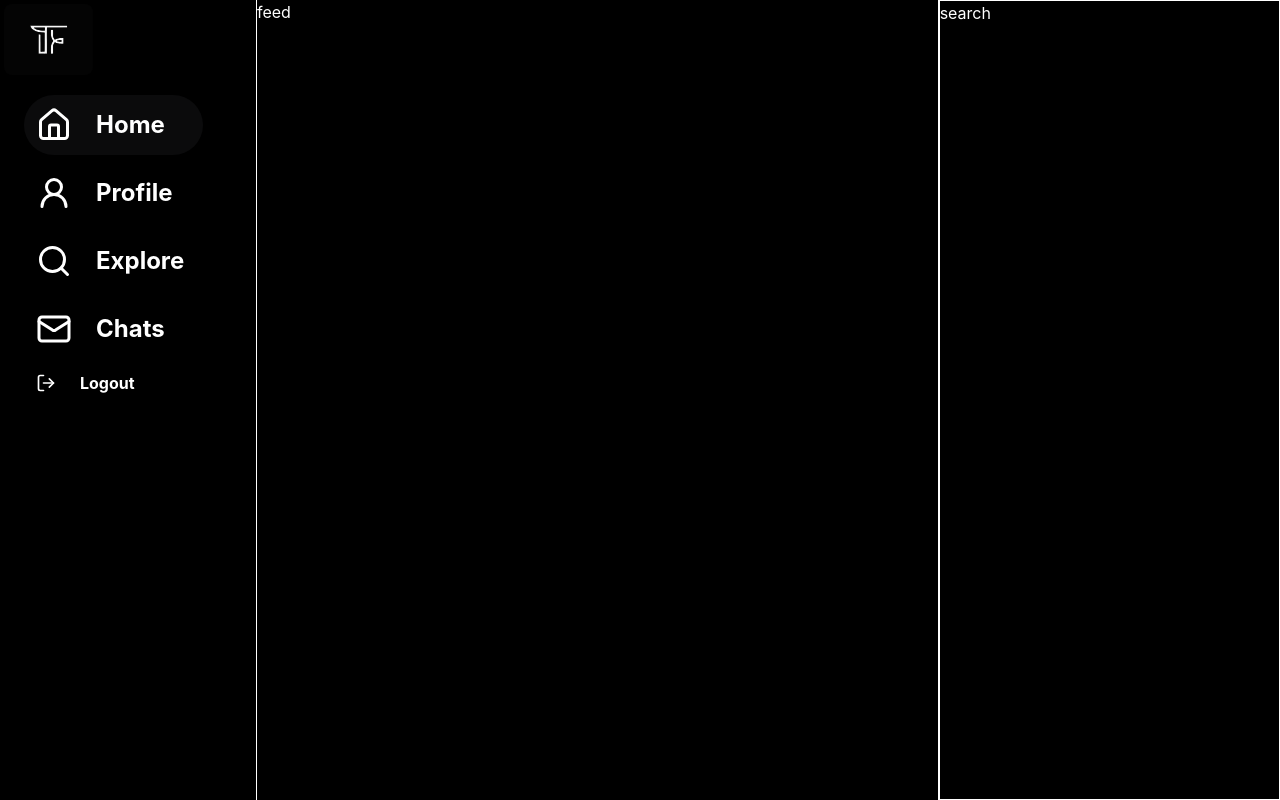
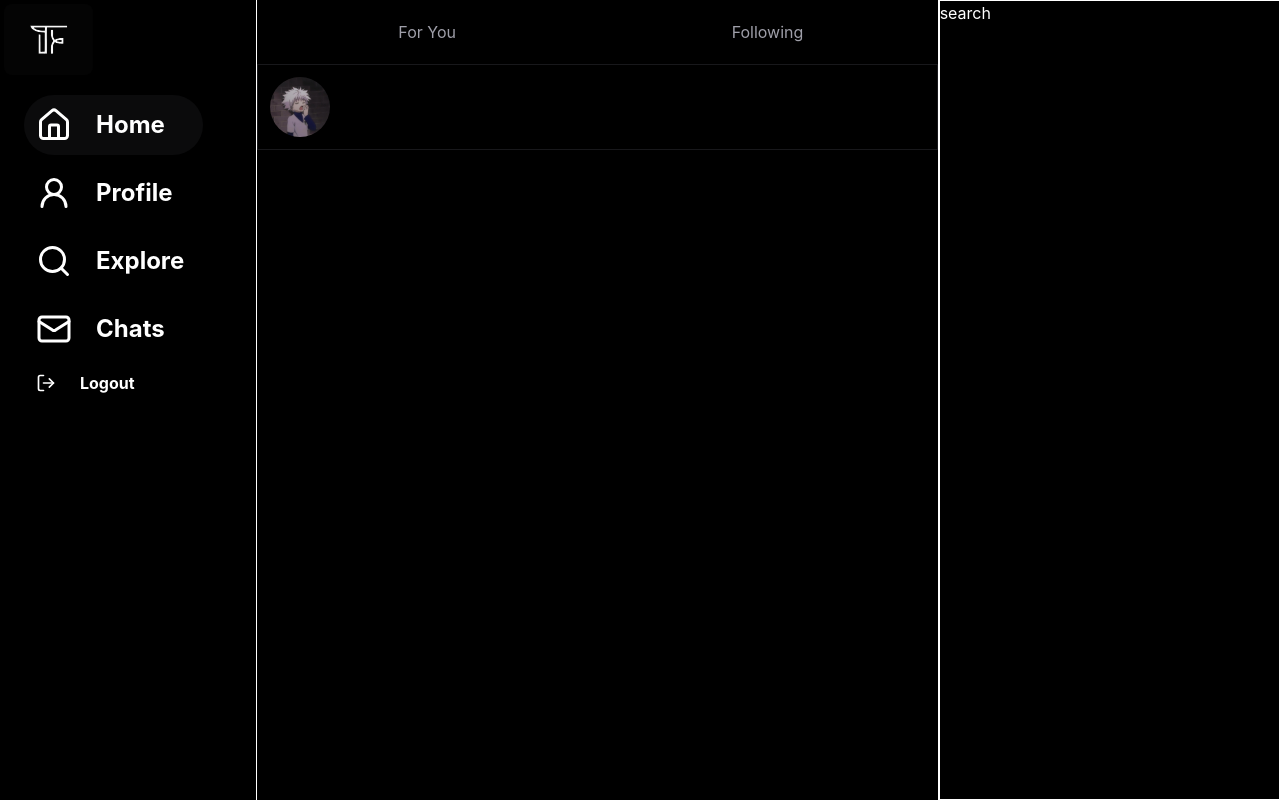
Before and after one commit to yugrajjoshi/thoughtflow, a React (Vite) app in the folder thoughtflow-frontend/: page /home in a window 1280 px wide. Built offline with nearby package versions, Linux system fonts and the light colour scheme; sample sign-in values are in the browser's storage.

Commit message:
post box

```diff
--- a/thoughtflow-frontend/src/pages/Home.jsx
+++ b/thoughtflow-frontend/src/pages/Home.jsx
@@ -31,6 +31,7 @@ function Home() {
     window.location.href = "/";
   }
 
+  const [username,setActivebu] = useState("For You");
 
   return (
     <main className="bg-black w-full h-screen ">
@@ -76,8 +77,22 @@ function Home() {
            </button>
       </nav>
       <div className="ml-[20%] flex h-screen w-[80%] overflow-y-auto">
-        <div className="flex min-h-screen w-2/3 text-white border-white border-l border-r">
-          feed
+        <div className="flex flex-col min-h-screen w-2/3 text-white border-white border-l border-r">
+        <div className= "flex w-full h-[8%]  " >
+          <button className= {`text-zinc-400 transition-all duration-200 hover:text-white w-[50%] ${activeButton === " For You" ?"bg-linear-to-r from-zinc-950 to-zinc-900":"bg-black"}`}
+           onClick={() => setActiveButton(" For You")}> For You</button>
+          <button className= {`text-zinc-400 transition-all duration-200 hover:text-white  w-[50%] ${activeButton === "Following" ?"bg-linear-to-l from-zinc-950 to-zinc-900":"bg-black "}`}
+           onClick={() => setActiveButton("Following")}>
+            Following
+          </button>
+        </div>
+        <div className=" flex  w-full h-auto border border-zinc-900 p-3 ">
+          <div className="flex flex-row gap-10">
+            <div className= "flex felx-row w-15 border-black h-15 rounded-full ">
+              <img src="src/assets/killuaubasi.png" alt="Profile Image" className="w-full h-full object-cover rounded-full"></img>
+              </div>
+          </div>
+            </div>
         </div>
         <div className="flex min-h-screen w-1/3 text-white bg-black border">
           search
--- a/thoughtflow-frontend/src/pages/profile.jsx
+++ b/thoughtflow-frontend/src/pages/profile.jsx
@@ -1,5 +1,5 @@
 import React, { use } from "react";
-import { House, UserRound, Search, Mail, LogOut, ArrowLeft } from "lucide-react";
+import { House, UserRound, Search, Mail, LogOut, ArrowLeft, CalendarClockIcon } from "lucide-react";
 import { useState,useEffect } from "react";
 
 function Profile() {
@@ -92,6 +92,9 @@ return (
                         <h1 className="text-3xl font-bold">Yugraj</h1>
                         <h3 className=" text-zinc-500 " >{username}</h3>
                         <p className="text-lg text-gray-400">A person who drains the energy of the front one better stay better after an intraction.</p>
+                        <div className="flex fel-row gap-40"><h3 className=" text-zinc-500 pt-10" ><CalendarClockIcon className="w-5 h-5 inline mr-2" />  join date</h3>
+                             <h3 className="text-zinc-500 pt-10 " >Birthday :{} </h3>
+                        </div>
                     </div>
                     <div></div>
                 </div>
```
